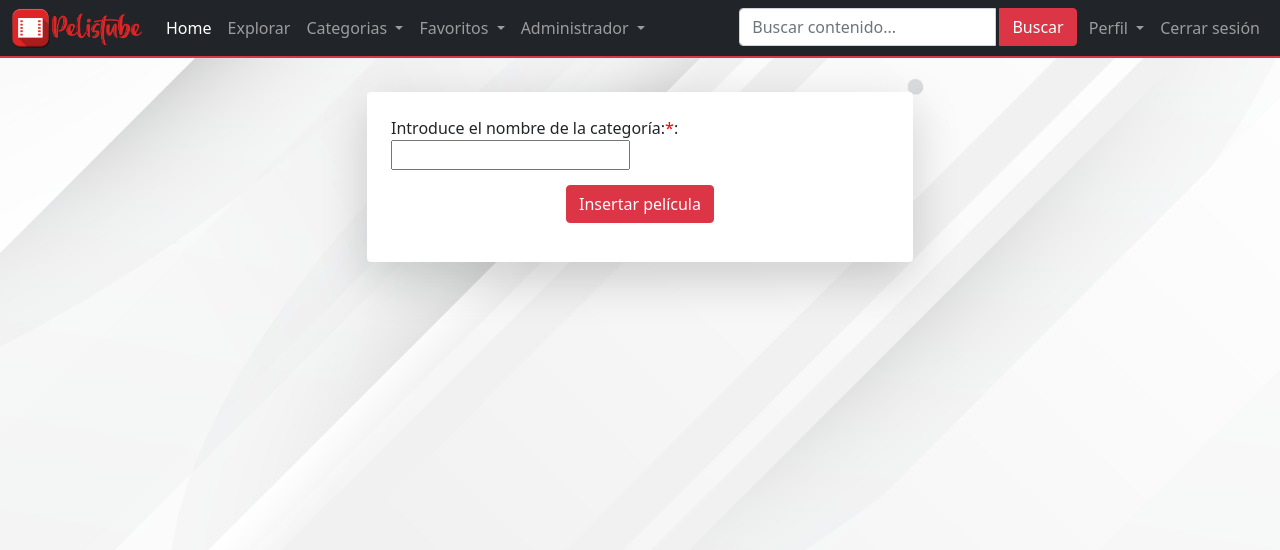
After one commit to Joan6ALC/Base-de-Datos-2, a PHP site: page /afegirCategoriaForm.php in a window 1280 px wide. The commit adds this page. Shown: the top 550 px of the page. Run offline with PHP 8.4, Linux system fonts and the light colour scheme; the visitor is signed in with stand-in values (Sample User, id 1); data that the repository does not hold is empty; some libraries are stand-ins or nearby versions.

Commit message:
afegirCategoria

```diff
--- /dev/null
+++ b/afegirCategoriaForm.php
@@ -0,0 +1,66 @@
+<?php
+include "connection.php";
+session_start();
+if (!isset($_SESSION['username'])) {
+    header("Location: index.php");
+    die();
+}
+?>
+<!DOCTYPE html>
+<html lang="es">
+
+<head>
+    <meta charset="UTF-8">
+    <meta name="viewport" content="width=device-width">
+    <title>PelisTube - Tu plataforma de streaming</title>
+    <!--Título que aparecerá en la pestaña del navegador-->
+    <link rel="stylesheet" href="css/bootstrap.min.css" /> <!-- Importamos hoja de estilos de bootrstrap-->
+    <link rel="stylesheet" href="styles.css" /> <!-- Nuestra propia hoja de estilos-->
+    <link rel="stylesheet" href="dragBox.css" /> <!-- Nuestra propia hoja de estilos-->
+    <link rel="shortcut icon" href="img/icon.png" /> <!-- Icono de la pestaña-->
+</head>
+
+<body>
+    <header>
+        <?php include "navbar.php"; ?>
+    </header>
+    <section>
+
+        <div class="container">
+            <div class="padding"><br></div>
+            <div class="row">
+                <div class="col-md-3"></div>
+                <!--primera columna vacía-->
+                <div class="col-md-6">
+                    <div class="shadow-lg p-4 mb-5 bg-body rounded">
+                        <form action="afegirCategoria.php" method="post" enctype="multipart/form-data"></form>
+                        <form action="afegirCategoria.php" method="post" enctype="multipart/form-data">
+                            <div class="d-grid gap-2">
+
+                                <div class="row">
+                                    <div class="col">
+                                        <label>Introduce el nombre de la categoría:<span style="color: red;">*</span>:</label>
+                                        <input type="text" id="categoria" name="categoria" required><br>
+                                    </div>
+                                </div>
+
+
+                            </div>
+
+                            <div style="padding: 3%; text-align: center;">
+                                <input type="submit" value="Insertar película" class="btn btn-danger">
+                            </div>
+                        </form>
+                    </div>
+                </div>
+            </div>
+        </div>
+    </section>
+    <!-- Frameworks -->
+    <script src="https://code.jquery.com/jquery-3.2.1.slim.min.js" integrity="sha384-KJ3o2DKtIkvYIK3UENzmM7KCkRr/rE9/Qpg6aAZGJwFDMVNA/GpGFF93hXpG5KkN" crossorigin="anonymous"></script>
+    <script src="https://cdnjs.cloudflare.com/ajax/libs/popper.js/1.12.9/umd/popper.min.js" integrity="sha384-ApNbgh9B+Y1QKtv3Rn7W3mgPxhU9K/ScQsAP7hUibX39j7fakFPskvXusvfa0b4Q" crossorigin="anonymous"></script>
+    <script src="https://maxcdn.bootstrapcdn.com/bootstrap/4.0.0/js/bootstrap.min.js" integrity="sha384-JZR6Spejh4U02d8jOt6vLEHfe/JQGiRRSQQxSfFWpi1MquVdAyjUar5+76PVCmYl" crossorigin="anonymous"></script>
+    <script src="dragBox.js"></script>
+</body>
+
+</html>
--- a/navbar.php
+++ b/navbar.php
@@ -52,7 +52,7 @@
                                         <div class="dropdown-menu" aria-labelledby="navbarDropdownMenuLink">
                                             <a class="dropdown-item" href="afegirContingutForm.php">Añadir contenido</a>
                                             <a class="dropdown-item" href="#">Editar/Borrar contenido</a>
-                                            <a class="dropdown-item" href="#">Añadir categoria</a>
+                                            <a class="dropdown-item" href="afegirCategoriaForm.php">Añadir categoria</a>
                                             <a class="dropdown-item" href="#">Editar/Borrar categoria</a>
                                             <a class="dropdown-item" href="#">Visualizar usuarios</a>
                                         </div>
```
Also changed, not shown: afegirCategoria.php (added, +53 -0 lines).
